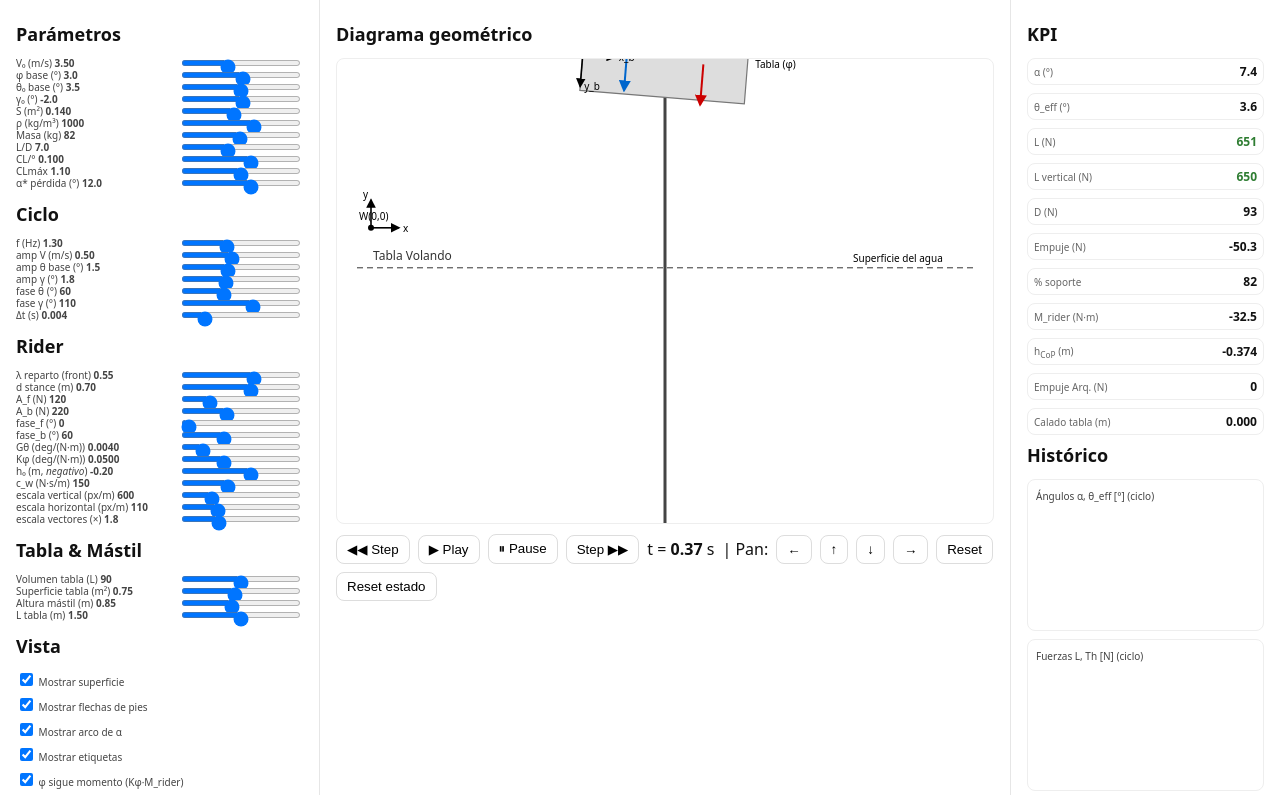
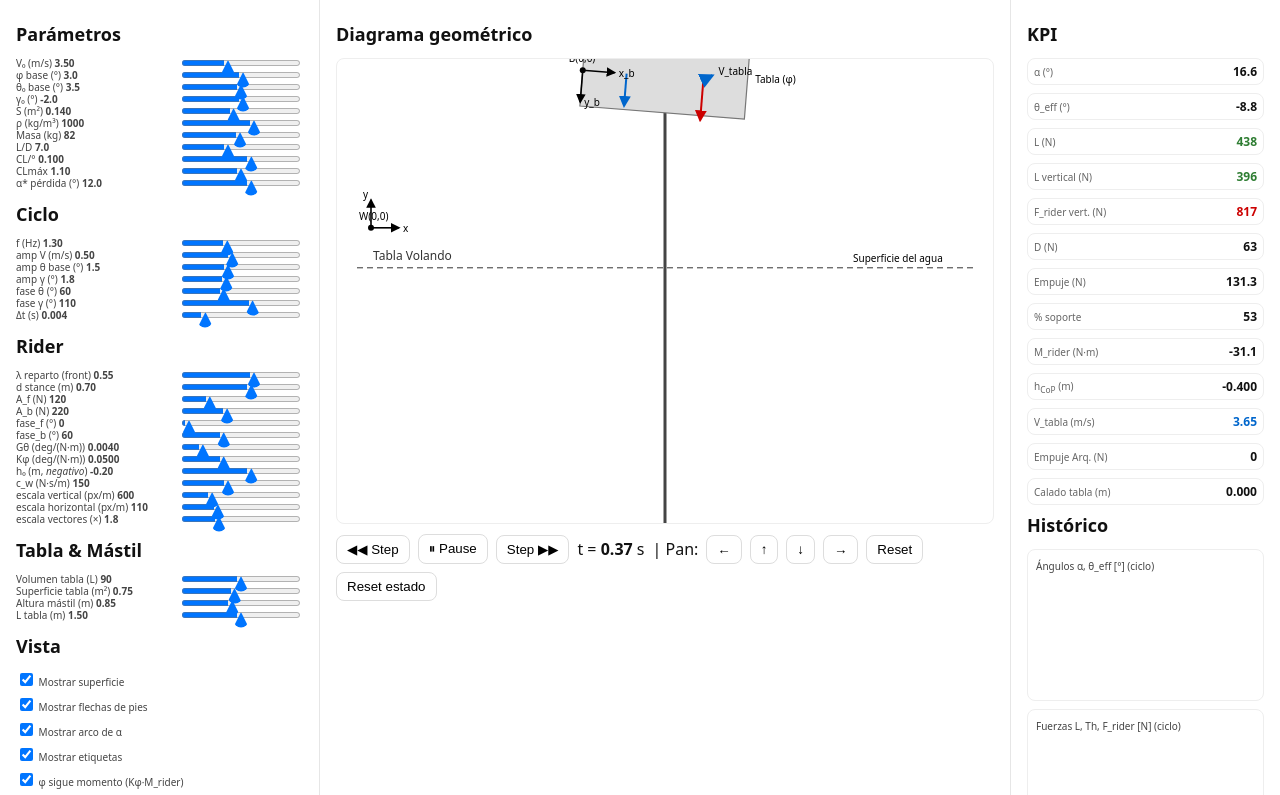
Before and after one commit to ahidalgo1961/SimuladorPumpFoil, a website: page index.html in a window 1280 px wide. Both pictures are taken after a click on the button "▶ Play". Shown: the top 795 px of the page. Drawn offline with Linux system fonts and the light colour scheme.

Commit message:
Por fin no peta dinamico al arrancar - dalta arreglar sentidos flechas

```diff
--- a/index.html
+++ b/index.html
@@ -18,9 +18,9 @@
     label{font-size:10px;color:#444;line-height:1.0}
     input[type=range]{width:120px;height:6px}
     input[type=range]::-webkit-slider-runnable-track{height:4px}
-    input[type=range]::-webkit-slider-thumb{height:8px;width:8px;margin-top:-2px;-webkit-appearance:none;border-radius:50%;background:#666}
+    input[type=range]::-webkit-slider-thumb{height:6px;width:6px;margin-top:-1px;-webkit-appearance:none;border-radius:0;background:#666;clip-path:polygon(50% 0%,0% 100%,100% 100%)}
     input[type=range]::-moz-range-track{height:4px}
-    input[type=range]::-moz-range-thumb{height:8px;width:8px;border:none;border-radius:50%;background:#666}
+    input[type=range]::-moz-range-thumb{height:6px;width:6px;border:none;border-radius:0;background:#666;clip-path:polygon(50% 0%,0% 100%,100% 100%)}
     select{padding:2px 6px;font-size:10px}
     .diagram{height:58vh; min-height:380px; border:1px solid #eee;border-radius:8px}
     svg{width:100%;height:100%}
@@ -98,12 +98,13 @@
       <label><input id="showFlow" type="checkbox" checked> Mostrar vector de flujo (γ)</label>
       <label><input id="showChord" type="checkbox" checked> Mostrar cuerda (θ_eff)</label>
       <label><input id="showLD" type="checkbox" checked> Mostrar vectores L/D</label>
+      <label><input id="showTableVel" type="checkbox" checked> Mostrar velocidad tabla</label>
       <label><input id="showAxesW" type="checkbox" checked> Ejes globales W</label>
       <label><input id="showAxesB" type="checkbox" checked> Ejes en tabla B</label>
       <label><input id="showWeight" type="checkbox" checked> Mostrar peso (mg)</label>
       <label><input id="showBuoy" type="checkbox" checked> Mostrar Arquímedes</label>
       <label><input id="showResultants" type="checkbox" checked> Mostrar resultantes</label>
-<label><input id="useODE" type="checkbox"> Modo físico (ODE)</label>
+<label><input id="useODE" type="checkbox" checked> Modo físico (ODE) - RECOMENDADO</label>
     </div>
   </div>
 
@@ -112,8 +113,7 @@
     <div class="diagram"><svg id="geom"></svg></div>
     <div class="controls">
       <button class="btn" id="back">&#9664;&#9664; Step</button>
-      <button class="btn" id="play">▶ Play</button>
-      <button class="btn" id="pause">⏸ Pause</button>
+      <button class="btn" id="playPause">▶ Play</button>
       <button class="btn" id="fwd">Step &#9654;&#9654;</button>
       <span>t = <b id="tVal">0.00</b> s</span>
       <span>| Pan:</span>
@@ -133,11 +133,13 @@
       <div class="kpi"><div class="h">θ_eff (°)</div><div class="v" id="thetaEffOut">—</div></div>
       <div class="kpi"><div class="h">L (N)</div><div class="v" id="LOut" style="color:#2e7d32">—</div></div>
       <div class="kpi"><div class="h">L vertical (N)</div><div class="v" id="LvOut" style="color:#2e7d32">—</div></div>
+      <div class="kpi"><div class="h">F_rider vert. (N)</div><div class="v" id="FrOut" style="color:#c00">—</div></div>
       <div class="kpi"><div class="h">D (N)</div><div class="v" id="DOut">—</div></div>
       <div class="kpi"><div class="h">Empuje (N)</div><div class="v" id="ThOut">—</div></div>
       <div class="kpi"><div class="h">% soporte</div><div class="v" id="SupOut">—</div></div>
       <div class="kpi"><div class="h">M_rider (N·m)</div><div class="v" id="MrOut">—</div></div>
       <div class="kpi"><div class="h">h<sub>CoP</sub> (m)</div><div class="v" id="hOut">—</div></div>
+      <div class="kpi"><div class="h">V_tabla (m/s)</div><div class="v" id="VTableOut" style="color:#0066cc">—</div></div>
       <div class="kpi"><div class="h">Empuje Arq. (N)</div><div class="v" id="BOut">—</div></div>
       <div class="kpi"><div class="h">Calado tabla (m)</div><div class="v" id="draftOut">—</div></div>
     </div>
--- a/sim.js
+++ b/sim.js
@@ -13,21 +13,22 @@ let h=0, wv=0;        // heave (m, +arriba) y velocidad vertical
 let pan={x:0,y:0};
 
 // Histórico (últimos 100 ciclos: medias por ciclo)
-let cyc_acc = {na:0, a:0, th:0, L:0, Th:0};
+let cyc_acc = {na:0, a:0, th:0, L:0, Th:0, Fr:0};
 const MAXC=100;
 const histAngles={alpha:[], theta:[]};
-const histForces={L:[], Th:[]};
+const histForces={L:[], Th:[], Fr:[]};
 
 function endCyclePush(){
   if(cyc_acc.na>0){
     const a=cyc_acc.a/cyc_acc.na, th=cyc_acc.th/cyc_acc.na;
-    const Lm=cyc_acc.L/cyc_acc.na, Thm=cyc_acc.Th/cyc_acc.na;
+    const Lm=cyc_acc.L/cyc_acc.na, Thm=cyc_acc.Th/cyc_acc.na, Frm=cyc_acc.Fr/cyc_acc.na;
     histAngles.alpha.push(a); histAngles.theta.push(th);
-    histForces.L.push(Lm); histForces.Th.push(Thm);
+    histForces.L.push(Lm); histForces.Th.push(Thm); histForces.Fr.push(Frm);
     if(histAngles.alpha.length>MAXC){ histAngles.alpha.shift(); histAngles.theta.shift(); }
-    if(histForces.L.length>MAXC){ histForces.L.shift(); histForces.Th.shift(); }
+    if(histForces.L.length>MAXC){ histForces.L.shift(); histForces.Th.shift(); histForces.Fr.shift(); }
   }
-  cyc_acc={na:0, a:0, th:0, L:0, Th:0};
+  // No agregar valores por defecto cuando no hay datos - dejar arrays vacíos
+  cyc_acc={na:0, a:0, th:0, L:0, Th:0, Fr:0};
 }
 
 function bindUI(){
@@ -42,10 +43,9 @@ function bindUI(){
     }, {passive:true});
     try{ const obj=JSON.parse(localStorage.getItem(KEY)||'{}'); if(obj[id]!==undefined) el.value=obj[id]; }catch(e){}
   });
-  ["showHorizon","showFeet","showArc","showLabels","phiFollow","showFlow","showChord","showLD","showAxesW","showAxesB","showWeight","showBuoy","showResultants"]
+  ["showHorizon","showFeet","showArc","showLabels","phiFollow","showFlow","showChord","showLD","showTableVel","showAxesW","showAxesB","showWeight","showBuoy","showResultants"]
     .forEach(id=> S(id).addEventListener('change', draw, {passive:true}));
-  S('play').addEventListener('click', startPlay);
-  S('pause').addEventListener('click', stopPlay);
+  S('playPause').addEventListener('click', togglePlayPause);
   S('fwd').addEventListener('click', ()=> step(+1));
   S('back').addEventListener('click', ()=> step(-1));
   S('panL').addEventListener('click', ()=>{ pan.x -= 18; draw(); });
@@ -54,6 +54,13 @@ function bindUI(){
   S('panD').addEventListener('click', ()=>{ pan.y += 18; draw(); });
   S('pan0').addEventListener('click', ()=>{ pan={x:0,y:0}; draw(); });
   S('state0').addEventListener('click', resetState);
+
+  // Inicializar el estado del botón Play/Pause
+  const playPauseButton = S('playPause');
+  if(playPauseButton){
+    playPauseButton.textContent = '▶ Play';
+    playPauseButton.innerHTML = '▶ Play';
+  }
 }
 
 function P(){
@@ -67,7 +74,7 @@ function P(){
     phaseF:+S("phaseF").value, phaseB:+S("phaseB").value, Gtheta:+S("Gtheta").value, Kphi:+S("Kphi").value,
     h0:+S("h0").value, cw:+S("cw").value, vscale:+S("vscale").value, hscale:+S("hscale").value, vecscale:+S("vecscale").value,
     boardVolL:+S("boardVolL").value, boardArea:+S("boardArea").value, mastH:+S("mastH").value, boardLen:+S("boardLen").value,
-    show:{ horizon:S("showHorizon").checked, feet:S("showFeet").checked, arc:S("showArc").checked, labels:S("showLabels").checked, flow:S("showFlow").checked, chord:S("showChord").checked, LD:S("showLD").checked, phiFollow:S("phiFollow").checked, axesW:S("showAxesW").checked, axesB:S("showAxesB").checked, weight:S("showWeight").checked, buoy:S("showBuoy").checked, result:S("showResultants").checked }
+    show:{ horizon:S("showHorizon").checked, feet:S("showFeet").checked, arc:S("showArc").checked, labels:S("showLabels").checked, flow:S("showFlow").checked, chord:S("showChord").checked, LD:S("showLD").checked, tableVel:S("showTableVel").checked, phiFollow:S("phiFollow").checked, axesW:S("showAxesW").checked, axesB:S("showAxesB").checked, weight:S("showWeight").checked, buoy:S("showBuoy").checked, result:S("showResultants").checked }
   };
 }
 
@@ -93,8 +100,10 @@ function labelRefresh(p){
 }
 
 
-// ======== MODO FÍSICO (ODE) ========
-// Parámetros dinámicos básicos
+// ======== MODO FÍSICO (ODE) - RECOMENDADO ========
+// ✅ Este es el modo principal y recomendado para simulaciones físicas.
+// Calcula la dinámica real del sistema usando integración numérica de EDOs.
+// Considera velocidades, aceleraciones y estado completo del sistema.
 const dyn = {
   Itheta: 2.0,   // kg·m²
   cq: 4.0,       // N·m·s/rad
@@ -104,6 +113,8 @@ const dyn = {
 };
 
 // Estado continuo (global W): x,z,u,w,theta,q
+// ✅ Variables de estado físicas: posiciones, velocidades, ángulo y velocidad angular
+// Esto permite calcular aceleraciones y dinámica real (a diferencia del modo deprecated)
 let X = { x:0, z:-0.20, u:3.5, w:0.0, theta: 3*Math.PI/180, q:0.0 };
 
 // Señales de pies (reutiliza riderFM)
@@ -201,6 +212,10 @@ function CL_from_alpha(a, slope, clmax, astall){
   return CL;
 }
 
+// ========== FUNCIÓN DEPRECATED ==========
+// ⚠️  DEPRECATED: instant() solo se usa en modo prescrito (deprecated)
+// Esta función calcula fuerzas aerodinámicas con velocidad prescrita,
+// ignorando la dinámica real del sistema. Use hydroFromState() en modo ODE.
 function instant(p,t){
   const {Ff,Fb,Mr}=riderFM(p,t);
   const theta_eff = p.theta0 - p.Gtheta*Mr;
@@ -214,7 +229,7 @@ function instant(p,t){
   const Lx=L*Math.cos((gamma+90)*Math.PI/180), Ly=L*Math.sin((gamma+90)*Math.PI/180);
   const Dx=D*Math.cos((gamma+180)*Math.PI/180), Dy=D*Math.sin((gamma+180)*Math.PI/180);
   const Th=Lx+Dx, Vert=Ly+Dy, Sup=(Vert/(p.mass*9.81))*100;
-  return {Ff,Fb,Mr,theta_eff,gamma,alpha,L,D,Th,Vert,Sup};
+  return {Ff,Fb,Mr,theta_eff,gamma,alpha,V,L,D,Th,Vert,Sup};
 }
 
 // Arquímedes / calado (rectángulo)
@@ -257,9 +272,45 @@ function buoyancy(p, h){
   return {Fb, draft, tb, y_anchor, phiDeg};
 }
 
-function resetState(){ const p=P(); h=p.h0; wv=0; t=0; cyc_acc={na:0,a:0,th:0,L:0,Th:0}; draw(); }
-function startPlay(){ if(playing) return; playing=setInterval(()=> step(+1), 30); }
-function stopPlay(){ if(playing){ clearInterval(playing); playing=null; } }
+function resetState(){ const p=P(); h=p.h0; wv=0; t=0; cyc_acc={na:0,a:0,th:0,L:0,Th:0,Fr:0}; draw(); }
+
+function togglePlayPause(){
+  const button = S('playPause');
+  if(playing){
+    // Está reproduciendo, pausar
+    stopPlay();
+    button.textContent = '▶ Play';
+    button.innerHTML = '▶ Play';
+  } else {
+    // Está pausado, reproducir
+    startPlay();
+    button.textContent = '⏸ Pause';
+    button.innerHTML = '⏸ Pause';
+  }
+}
+
+function startPlay(){
+  if(playing) return;
+  playing=setInterval(()=> step(+1), 30);
+  // Actualizar el texto del botón cuando se inicia automáticamente
+  const button = S('playPause');
+  if(button){
+    button.textContent = '⏸ Pause';
+    button.innerHTML = '⏸ Pause';
+  }
+}
+function stopPlay(){
+  if(playing){
+    clearInterval(playing);
+    playing=null;
+    // Actualizar el texto del botón cuando se pausa automáticamente
+    const button = S('playPause');
+    if(button){
+      button.textContent = '▶ Play';
+      button.innerHTML = '▶ Play';
+    }
+  }
+}
 
 
 function step(dir){
@@ -278,12 +329,21 @@ function step(dir){
     const sign = (dir>=0)? 1 : -1;
     X = rk4Step(X, sign*dt, p, t);
     h = X.z;  // usar z como heave para el dibujo (m)
+    wv = X.w; // actualizar velocidad vertical global para consistencia
+
+    // Obtener fuerzas del rider para el modo ODE
+    const {Ff, Fb} = feetForcesODE(p, t);
+
     ins = { alpha:X._out.alpha, gamma:X._out.gamma, L:X._out.L, D:X._out.D,
-            Th:X._out.Th, Vert:X._out.Vert,
+            Th:X._out.Th, Vert:X._out.Vert, V:X.u, Ff, Fb,
             Sup: ((X._out.Vert + buoyancy(p,h).Fb) / (p.mass*9.81))*100,
             theta_eff: X.theta*180/Math.PI, Mr:X._out.Mr };
   } else {
-    // modo anterior (prescrito)
+    // ========== MODO PRESCRITO (DEPRECATED) ==========
+    // ⚠️  DEPRECATED: Este modo usa velocidad prescrita y no considera
+    // la dinámica real del sistema. Use el modo ODE para simulaciones físicas.
+    // El modo prescrito será removido en futuras versiones.
+    console.warn('⚠️ Modo prescrito (no ODE) está deprecated. Use el modo físico (ODE) para mejores resultados.');
     const ins0 = instant(p, (t%T+T)%T);
     // mantener integrador vertical existente si lo tienes (h, wv)
     const B=buoyancy(p,h); const mg=p.mass*9.81; const acc=(ins0.Vert+B.Fb-mg-p.cw*wv)/p.mass;
@@ -295,7 +355,7 @@ function step(dir){
 
   // histórico acumulado (sólo cuando avanzamos)
   if(dir>0){
-    cyc_acc.na++; cyc_acc.a+=ins.alpha; cyc_acc.th+=ins.theta_eff; cyc_acc.L+=ins.L; cyc_acc.Th+=ins.Th;
+    cyc_acc.na++; cyc_acc.a+=ins.alpha; cyc_acc.th+=ins.theta_eff; cyc_acc.L+=ins.L; cyc_acc.Th+=ins.Th; cyc_acc.Fr+=((ins.Ff || 0) + (ins.Fb || 0));
     if(crossed) endCyclePush();
   }
   draw(ins);
@@ -304,6 +364,7 @@ function step(dir){
 
 function draw(instOpt){
   const p=P(); labelRefresh(p);
+  // ⚠️  Si no hay instOpt, usa instant() (deprecated). Preferir modo ODE.
   const inst = instOpt || instant(p,t);
   const B = buoyancy(p,h);
 
@@ -312,6 +373,7 @@ function draw(instOpt){
   S("thetaEffOut").textContent=fmt(inst.theta_eff,1);
   S("LOut").textContent=fmt(inst.L,0);
   S("LvOut").textContent=fmt(inst.L * Math.cos(inst.gamma * Math.PI/180), 0); // Componente vertical de L
+  S("FrOut").textContent=fmt((inst.Ff || 0) + (inst.Fb || 0), 0); // Fuerza vertical total del rider
   S("DOut").textContent=fmt(inst.D,0);
   S("ThOut").textContent=fmt(inst.Th,1);
   S("SupOut").textContent=fmt(inst.Sup,0);
@@ -319,6 +381,7 @@ function draw(instOpt){
   S("hOut").textContent=h.toFixed(3);
   S("BOut").textContent=Math.round(B.Fb).toString();
   S("draftOut").textContent=B.draft.toFixed(3);
+  S("VTableOut").textContent=fmt(Math.sqrt(inst.V*inst.V + wv*wv), 2); // Velocidad total de la tabla
 
   const svg=S("geom"); svg.innerHTML="";
   const wpx=svg.clientWidth||600, hpx=svg.clientHeight||420;
@@ -520,10 +583,37 @@ console.log('front:', front, 'ftip:',fTip[1]);
     const Llen = Math.max(12, kpx*Math.max(0,inst.L));
     const Dlen = Math.max(12, kpx*Math.max(0,inst.D));
     const g = inst.gamma*Math.PI/180;
-    const lhat = [Math.cos(g+Math.PI/2), Math.sin(g+Math.PI/2)];
+    const lhat = [Math.cos(g-Math.PI/2), Math.sin(g-Math.PI/2)];  // ← Corregido: -90° en lugar de +90°
     const dhat = [Math.cos(g+Math.PI),   Math.sin(g+Math.PI)  ];
     arrow2(cx, cy, cx + Llen*lhat[0], cy + Llen*lhat[1], '#2e7d32', 2.5);
     arrow2(cx, cy, cx + Dlen*dhat[0], cy + Dlen*dhat[1], '#ad8b00', 2.5);
+  }
+
+  // Vector velocidad de la tabla (en la proa)
+  if(p.show.tableVel){
+    const mid=[(p1[0]+p3[0])/2,(p1[1]+p3[1])/2];
+    const pixStance = Math.min(0.9*Lb, Math.max(10, p.d*(p.hscale||110)));
+    const bow=[mid[0]+(pixStance/2)*tHat[0], mid[1]+(pixStance/2)*tHat[1]]; // Proa
+    const kpx = (40/(p.mass*9.81)) * (p.vecscale||1);
+
+    // Verificar si inst.V es válido
+    if (isNaN(inst.V) || inst.V === undefined) {
+      console.warn('inst.V is invalid:', inst.V);
+      return;
+    }
+
+    const Vx = kpx * inst.V; // Componente horizontal
+    const Vy = kpx * wv;     // Componente vertical (wv se actualiza en ambos modos)
+
+    // Asegurar que el vector tenga una longitud mínima visible
+    const minLength = 10;
+    const currentLength = Math.sqrt(Vx*Vx + Vy*Vy);
+    const scaleFactor = currentLength < minLength && currentLength > 0 ? minLength / currentLength : 1;
+    const finalVx = Vx * scaleFactor;
+    const finalVy = Vy * scaleFactor;
+
+    arrow2(bow[0], bow[1], bow[0] + finalVx, bow[1] + finalVy, '#0066cc', 2.5);
+    text(bow[0] + finalVx + 6, bow[1] + finalVy, 'V_tabla');
   }
 
   // Peso, Arquímedes, Resultantes
@@ -553,7 +643,7 @@ function drawSeries(svgId, series, colors, ylabel){
   const W = w-pad.l-pad.r, H = h-pad.t-pad.b;
   function line(x1,y1,x2,y2,st='#000',w2=1){const L=document.createElementNS('http://www.w3.org/2000/svg','line'); L.setAttribute('x1',x1);L.setAttribute('y1',y1);L.setAttribute('x2',x2);L.setAttribute('y2',y2); L.setAttribute('stroke',st);L.setAttribute('stroke-width',w2); svg.appendChild(L);}
   function text(x,y,t,fs=10,st='#444'){const T=document.createElementNS('http://www.w3.org/2000/svg','text');T.setAttribute('x',x);T.setAttribute('y',y);T.setAttribute('font-size',fs);T.setAttribute('fill',st);T.textContent=t;svg.appendChild(T);}
-  const all=[]; series.forEach(arr=>all.push(...arr)); if(all.length===0){ text(8,20,ylabel,10); return; }
+  const all=[]; series.forEach(arr=>all.push(...arr.filter(v=>!isNaN(v)))); if(all.length===0){ text(8,20,ylabel,10); return; }
   const minv = Math.min(...all,0), maxv = Math.max(...all,0);
   const span = (maxv-minv)||1;
   // ejes
@@ -564,6 +654,9 @@ function drawSeries(svgId, series, colors, ylabel){
   series.forEach((arr, idx)=>{
     const color = colors[idx];
     for(let i=1;i<arr.length;i++){
+      // Saltar si alguno de los valores es NaN
+      if(isNaN(arr[i-1]) || isNaN(arr[i])) continue;
+
       const x1 = pad.l + (W*(i-1))/(N-1);
       const x2 = pad.l + (W*(i))/(N-1);
       const y1 = pad.t + H*(1-(arr[i-1]-minv)/span);
@@ -575,7 +668,7 @@ function drawSeries(svgId, series, colors, ylabel){
 
 function refreshCharts(){
   drawSeries('chartAngles', [histAngles.alpha, histAngles.theta], ['#7b1fa2','#ef6c00'], 'Ángulos α, θ_eff [°] (ciclo)');
-  drawSeries('chartForces', [histForces.L, histForces.Th], ['#2e7d32','#ad1457'], 'Fuerzas L, Th [N] (ciclo)');
+  drawSeries('chartForces', [histForces.L, histForces.Th, histForces.Fr], ['#2e7d32','#ad1457','#c00'], 'Fuerzas L, Th, F_rider [N] (ciclo)');
 }
 
 function updateAll(){ draw(); }
```
